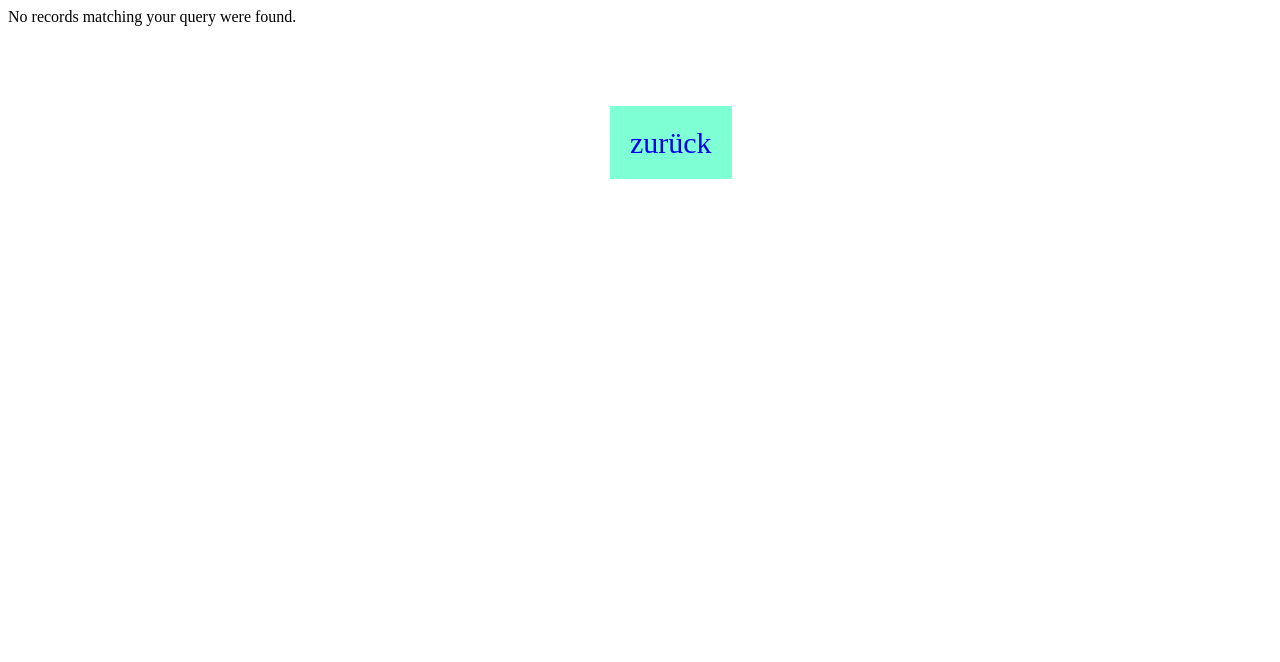
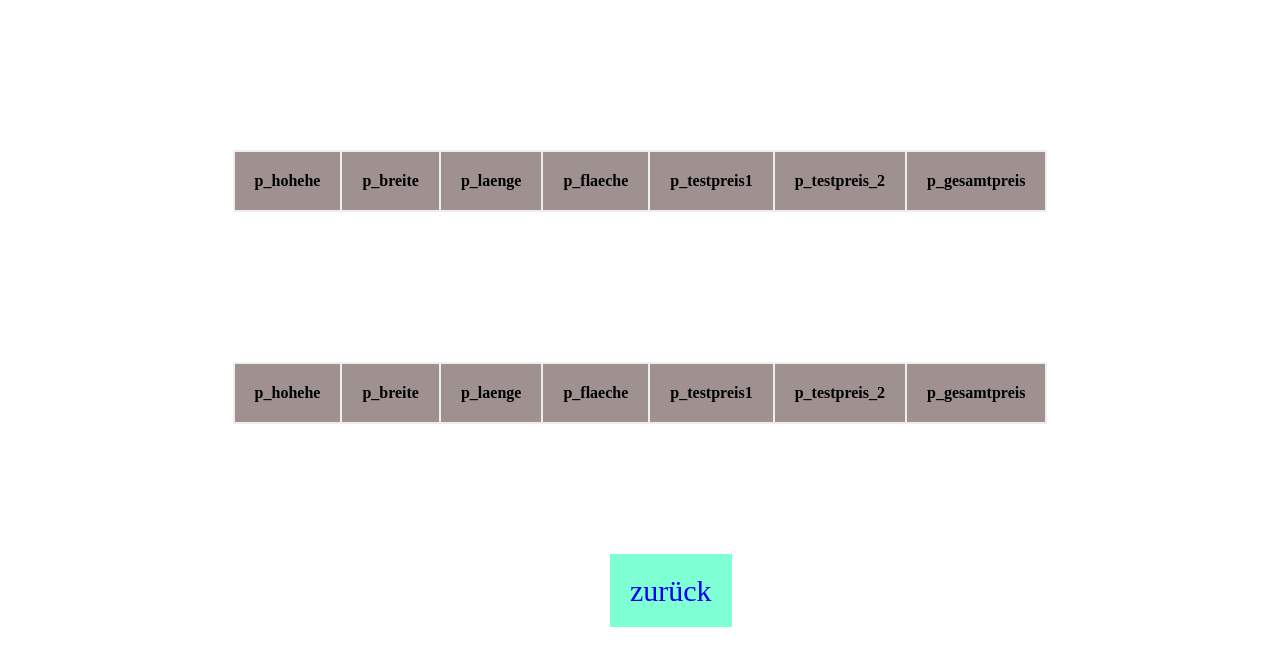
Before and after one commit to u2009n/Aufgabe, a PHP site: page /aufgabe_2.php in a window 1280 px wide. Shown: the top 662 px of the page. Run offline with PHP 8.4, Linux system fonts and the light colour scheme; tables that the repository leaves empty or names only in its code hold one stand-in row (values such as "Sample post"); lists and menus that the app fills with data are empty.

Commit message:
Add files via upload

```diff
--- a/aufgabe_2.php
+++ b/aufgabe_2.php
@@ -1,30 +1,41 @@
 
-<link rel='stylesheet' type='text/css' href='style.css'>
 
 <?php
 include 'db_connection.php';
-$sql ='SELECT id,name,address ,(hoehe * breite * laenge) as falche ,(preis_1 + preis_2) as gesamtpreis from adeltests WHERE hoehe > 1500';
+
+/////////////////////////////////////////////////////////////////////////////////////////////////////////////////
+//Holen Sie sich Daten aus der Abfrage und zeigen Sie sie im Browser an, indem Sie die Wiederholungsdaten anzeigen
 
 if($result = mysqli_query($conn, $sql)){
     if(mysqli_num_rows($result) > 0){
         echo "<table>";
             echo "<tr>";
-                echo "<th>id</th>";
-                echo "<th>name</th>";
-                echo "<th>address</th>";
-                echo "<th>falche</th>";
-                echo "<th>gesamtpreis</th>";
+                echo "<th>p_hohehe</th>";
+                echo "<th>p_breite</th>";
+                echo "<th>p_laenge</th>";
+                echo "<th>p_flaeche</th>";
+                echo "<th>p_testpreis1</th>";
+                echo "<th>p_testpreis_2</th>";
+                echo "<th>p_gesamtpreis</th>";
             echo "</tr>";
+            $counter=0;
         while($row = mysqli_fetch_array($result)){
+            if($counter >0){
             echo "<tr>";
-                echo "<td>" . $row['id'] . "</td>";
-                echo "<td>" . $row['name'] . "</td>";
-                echo "<td>" . $row['address'] . "</td>";
-                echo "<td>" . $row['falche'] . "</td>";
-                echo "<td>" . $row['gesamtpreis'] . "</td>";
+                echo "<td>" . $row['p_hoehe'] . "</td>";
+                echo "<td>" . $row['p_breite'] . "</td>";
+                echo "<td>" . $row['p_laenge'] . "</td>";
+                echo "<td>" . $row['p_flaeche'] . "</td>";
+                echo "<td>" . $row['p_testpreis1'] . "</td>";
+                echo "<td>" . $row['testpreis2'] . "</td>";
+                echo "<td>" . $row['p_gesamtpreis'] . "</td>";
             echo "</tr>";
+            }
+            $counter+=1;
         }
+
         echo "</table>";
+     /////////////////////////////////////////////////////////////////////////////////////////////////////////////////////7
         // Free result set
         mysqli_free_result($result);
     } else{
@@ -33,10 +44,52 @@ if($result = mysqli_query($conn, $sql)){
 } else{
     echo "ERROR: Could not able to execute $sql. " . mysqli_error($conn);
 }
+/////////////////////////////////////////////////////////////////////////////////////////////////
+//Daten aus der Abfrage abrufen und im Browser anzeigen, ohne die Wiederholungsdaten anzuzeigen
+
+if($result = mysqli_query($conn, $sql1)){
+    if(mysqli_num_rows($result) > 0){
+        echo "<table>";
+            echo "<tr>";
+                echo "<th>p_hohehe</th>";
+                echo "<th>p_breite</th>";
+                echo "<th>p_laenge</th>";
+                echo "<th>p_flaeche</th>";
+                echo "<th>p_testpreis1</th>";
+                echo "<th>p_testpreis_2</th>";
+                echo "<th>p_gesamtpreis</th>";
+            echo "</tr>";
+            $counter=0;
+        while($row = mysqli_fetch_array($result)){
+            if($counter >0){
+            echo "<tr>";
+                echo "<td>" . $row['p_hoehe'] . "</td>";
+                echo "<td>" . $row['p_breite'] . "</td>";
+                echo "<td>" . $row['p_laenge'] . "</td>";
+                echo "<td>" . $row['p_flaeche'] . "</td>";
+                echo "<td>" . $row['p_testpreis1'] . "</td>";
+                echo "<td>" . $row['testpreis2'] . "</td>";
+                echo "<td>" . $row['p_gesamtpreis'] . "</td>";
+            echo "</tr>";
+            }
+            $counter+=1;
+        }
+     //////////////////////////////////////////////////////////////////////////////////////////////77777777
+        echo "</table>";
+        // Free result set
+        mysqli_free_result($result);
+    } else{
+        echo "Es wurden keine Datensätze gefunden, die Ihrer Abfrage entsprechen.";
+    }
+} else{
+    echo "FEHLER: Konnte nicht ausgeführt werden $sql1. " . mysqli_error($conn);
+}
 
 // Close connection
 mysqli_close($conn);
 ?>
+
+<!--Zurück zur MainSeite-->
 <div class="link">
     <a  style="margin:auto auto" href="index.php">zurück</a>
 </div>
--- a/db_connection.php
+++ b/db_connection.php
@@ -1,15 +1,54 @@
+
+       <!--++++++++++++++++++++++++++++++++++++-->
+
+         <!---Verbindungsseite zum Server-->
+
+       <!--++++++++++++++++++++++++++++++++++++-->
+
+
+      <!--höher Aufruf der CSS-Datei -->
+      <link rel='stylesheet' type='text/css' href='style.css'>
+
 <?php
 
- $dbhost = "localhost";
- $dbuser = "root";
- $dbpass = "";
- $db = "blog";
- $conn = new mysqli($dbhost, $dbuser, $dbpass,$db) or die("Connect failed: %s\n". $conn -> error);
+      //Definition aller Variablen für die Verbindung zum Server und  Datenbank
+
+      /////////////////////////////
+      $dbhost = "localhost";   // Server Name
+      $dbuser = "root";       // Benutzer Name
+      $dbpass = "";          // Passwort
+      $db = "pimbase";      //Datenbank Name
+      ////////////////////////
 
 
-function CloseCon($conn)
- {
- $conn -> close();
- }
+
+
+      /////////////////////////////
+      /*$dbhost = "188.68.61.223";   // Server Name
+      $dbuser = "plan";       // Benutzer Name
+      $dbpass = "5sZqMmBXu";          // Passwort
+      $db = "pimbase";  */    //Datenbank Name
+      ////////////////////////
+
+
+
+      $conn = new mysqli($dbhost, $dbuser, $dbpass,$db) or die("Connect failed: %s\n". $conn -> error);
+
+             // Wählen Sie die Zieldaten aus Datenbank aus
+               ///////////////////////////////////////////////////////////////////////
+               $sql ='SELECT p_hoehe,p_breite,p_laenge,(p_hoehe * p_breite * p_laenge) as p_flaeche,p_testpreis1,testpreis2 ,(p_testpreis1 + testpreis2) as p_gesamtpreis from adeltest_eingang where p_hoehe < 1500 and p_testpreis1 <>"" and testpreis2<>""';
+               $sql1 ='SELECT DISTINCT p_hoehe,p_breite,p_laenge,(p_hoehe * p_breite * p_laenge) as p_flaeche,p_testpreis1,testpreis2 ,(p_testpreis1 + testpreis2) as p_gesamtpreis from adeltest_eingang where p_hoehe < 1500 and p_testpreis1 <>"" and testpreis2<>""';
+            /////////////////////////////////////////////////////////////////////////
+
+            // Wählen Sie die Zieldaten aus Datenbank aus
+               ///////////////////////////////////////////////////////////////////////
+               $sql2 ='SELECT p_hoehe,p_breite,p_laenge,(p_hoehe * p_breite * p_laenge) as p_flaeche,p_testpreis1,testpreis2 ,(p_testpreis1 + testpreis2) as p_gesamtpreis from adeltest_eingang where p_breite < 350 and p_testpreis1 <>"" and testpreis2<>""';
+               $sql3 ='SELECT DISTINCT p_hoehe,p_breite,p_laenge,(p_hoehe * p_breite * p_laenge) as p_flaeche,p_testpreis1,testpreis2 ,(p_testpreis1 + testpreis2) as p_gesamtpreis from adeltest_eingang where p_breite < 350 and p_testpreis1 <>"" and testpreis2<>""';
+            /////////////////////////////////////////////////////////////////////////
+
+      function CloseCon($conn)    //um die Verbindung nach Beendigung der Arbeit zu schließen
+      {
+      $conn -> close();
+      }
 
 ?>
--- a/index.php
+++ b/index.php
@@ -1,10 +1,10 @@
-<?php
 
-//echo "Connected Successfully";
-?>
 
+
+<!--höher Aufruf der CSS-Datei -->
 <link rel='stylesheet' type='text/css' href='style.css'>
 
+<!--Hier sind die Alle Links in der Hauptseite, die zu allen Aufgabenseiten führen -->
 
 <div class="container">
     <h1>Die drei Aufgaben</h1>
```
Also changed, not shown: aufgabe_1.php (+13 -39 lines), aufgabe_3.php (+50 -8 lines).
